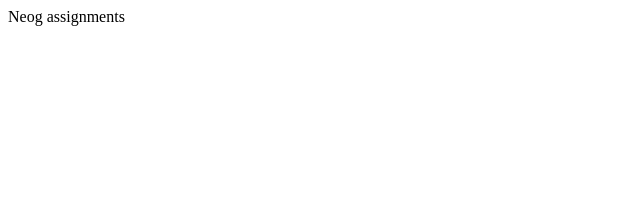
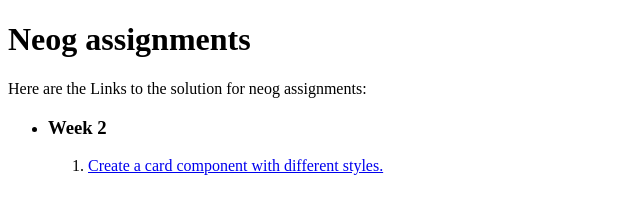
Before and after one commit to SJTGSHIVAM/assignments-neog-1-sm, a plain HTML site: page index.html in a window 1280 px wide. Shown: the whole page, without its empty margins (0-640 px from the left). Drawn offline with Linux system fonts and the light colour scheme.

Commit message:
ADDED: basic layout
-added basic layout to index file
-added link to the first solution

```diff
--- a/index.html
+++ b/index.html
@@ -7,6 +7,21 @@
     <title>Neog assignments</title>
   </head>
   <body>
-    Neog assignments
+    <h1>Neog assignments</h1>
+    Here are the Links to the solution for neog assignments:
+    <ul>
+      <li>
+        <h3>Week 2</h3>
+        <ol>
+          <li>
+            <a
+              href="https://assignments-neog-1-sm.netlify.app/week-2/card.html"
+              target="blanck"
+              >Create a card component with different styles.</a
+            >
+          </li>
+        </ol>
+      </li>
+    </ul>
   </body>
 </html>
```
